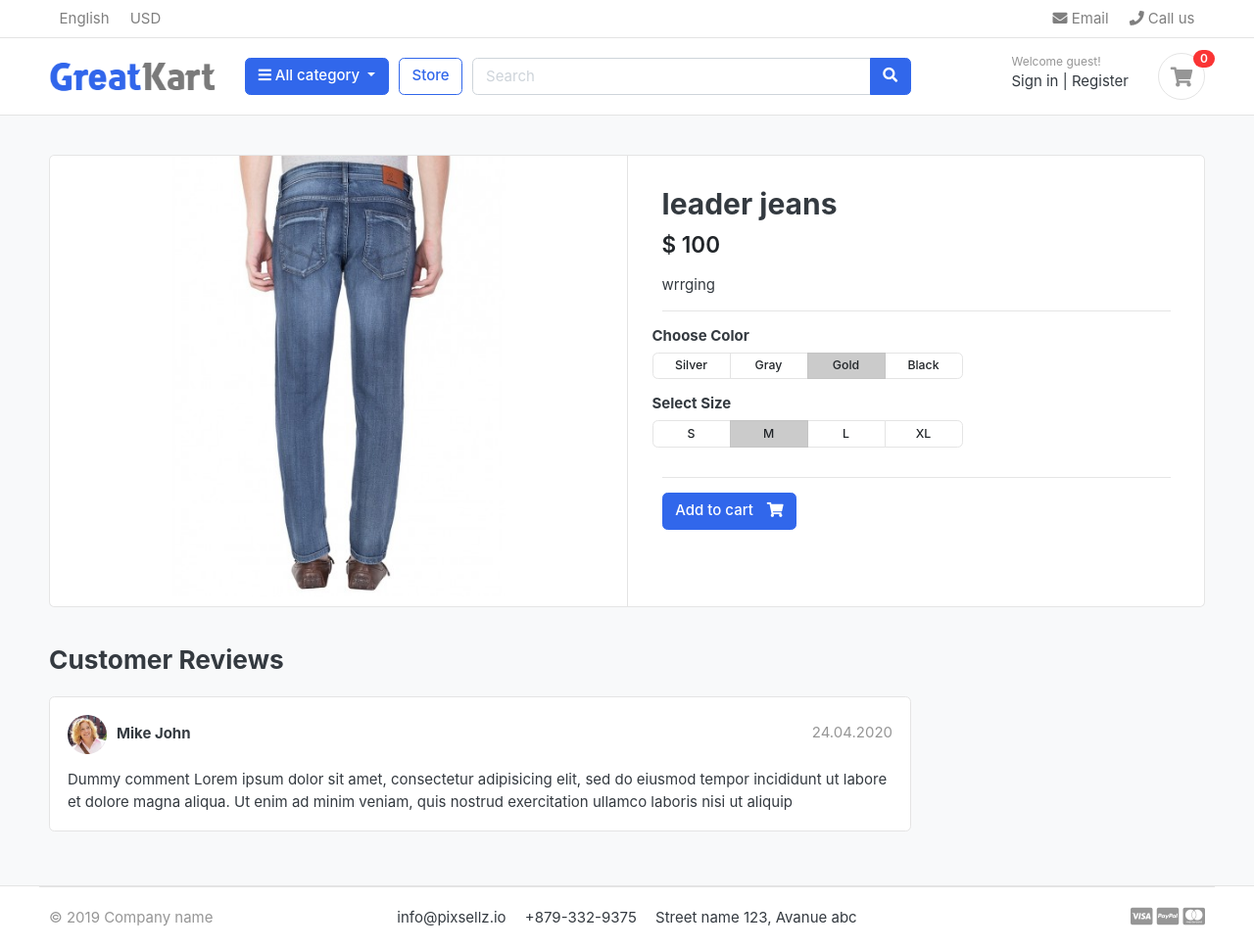
After one commit to kishanworking/ecommerce, a Django app: a page that uses templates/includes/navbar.html in a window 1280 px wide. The commit adds this page. Shown: the whole page at 98% size. Run offline with Django 3.2, Linux system fonts and the light colour scheme; data comes from the database, SQL or seed files in the repository; both versions use the stored data as it was after the commit; some libraries are stand-ins or nearby versions; some web fonts are replaced.

Commit message:
productslug

```diff
--- a/category_app/models.py
+++ b/category_app/models.py
@@ -13,6 +13,7 @@ class Category(models.Model):
 
 
     # takeing url of perticular category
+        # it is for global use also
     def get_url(self):
         return reverse('products_by_category', args=[self.slug])
 
--- a/store_app/models.py
+++ b/store_app/models.py
@@ -1,3 +1,4 @@
+from django.urls import reverse
 from django.db import models
 from category_app.models import Category
 
@@ -16,5 +17,10 @@ class Product(models.Model):
     created_date   = models.DateTimeField(auto_now_add=True)
     modified_date  = models.DateTimeField(auto_now=True)
 
+    # takeing url of perticular category and product
+        # it is for global use also
+    def get_url(self):
+        return reverse('product_detail', args=[self.category.slug, self.slug])
+
     def __str__(self):
         return self.product_name
--- a/store_app/urls.py
+++ b/store_app/urls.py
@@ -7,6 +7,8 @@ urlpatterns = [
 
     path('', views.store, name="store"),
     path('<slug:category_slug>/', views.store, name='products_by_category'),
+    path('<slug:category_slug>/<slug:product_slug>/', views.product_detail, name='product_detail'),
+
 
 
 ]
--- a/store_app/views.py
+++ b/store_app/views.py
@@ -22,3 +22,17 @@ def store(request, category_slug=None):
         'product_count' : product_count,
     }
     return render(request, 'store/store.html', context)
+
+
+# for perticular product detail
+def product_detail(request, category_slug, product_slug):
+    try:
+        single_product = Product.objects.get(category__slug=category_slug, slug=product_slug)
+    except Exception as e:
+        raise e
+
+    context = {
+        'single_product' : single_product,
+    }
+
+    return render(request, 'store/product_detail.html', context)
--- a/templates/home.html
+++ b/templates/home.html
@@ -20,7 +20,7 @@
 <div class="container">
 
 <header class="section-heading">
-	<a href="{% static './store.html' %}" class="btn btn-outline-primary float-right">See all</a>
+	<a href="{% url 'store' %}" class="btn btn-outline-primary float-right">See all</a>
 	<h3 class="section-title">Popular products</h3>
 </header><!-- sect-heading -->
 
@@ -29,7 +29,7 @@
 	{% for i in products %}
 	<div class="col-md-3">
 		<div class="card card-product-grid">
-			<a href="./product-detail.html" class="img-wrap"> <img src="{{ i.images.url }}"> </a>
+			<a href="{{ i.get_url }}" class="img-wrap"> <img src="{{ i.images.url }}"> </a>
 			<figcaption class="info-wrap">
 				<a href="./product-detail.html" class="title">{{i.product_name}}</a>
 				<div class="price mt-1">$ {{ i.price }}</div> <!-- price-wrap.// -->
--- a/templates/includes/navbar.html
+++ b/templates/includes/navbar.html
@@ -31,7 +31,7 @@
         <div class="container">
             <div class="row align-items-center">
                 <div class="col-lg-2 col-md-3 col-6">
-                    <a href="./" class="brand-wrap">
+                    <a href="{% url 'home' %}" class="brand-wrap">
                         <img class="logo" src="{% static './images/logo.png' %}">
                     </a> <!-- brand-wrap.// -->
                 </div>
@@ -41,6 +41,7 @@
                             <i class="fa fa-bars"></i> All category
                         </button>
                         <div class="dropdown-menu">
+                            <a class="dropdown-item" href="{% url 'store' %}">All products</a>
                             {% for i in links %}
                             {% comment %} for linking perticular category  {% endcomment %}
                             <a class="dropdown-item" href="{{ i.get_url }}">{{ i.category_name }}</a>
--- /dev/null
+++ b/templates/store/product_detail.html
@@ -0,0 +1,124 @@
+{% extends "base.html" %}
+{% load static %}
+
+
+{% block content %}
+
+
+
+<section class="section-content padding-y bg">
+    <div class="container">
+
+    <!-- ============================ COMPONENT 1 ================================= -->
+    <div class="card">
+        <div class="row no-gutters">
+            <aside class="col-md-6">
+    <article class="gallery-wrap">
+        <div class="img-big-wrap">
+           <a href="#"><img src="{{ single_product.images.url }}"></a>
+        </div> <!-- img-big-wrap.// -->
+
+    </article> <!-- gallery-wrap .end// -->
+            </aside>
+            <main class="col-md-6 border-left">
+    <article class="content-body">
+
+    <h2 class="title">{{ single_product.product_name }}</h2>
+
+    <div class="mb-3">
+        <var class="price h4">$ {{ single_product.price }}</var>
+    </div>
+
+    <p>{{ single_product.description }}</p>
+
+
+    <hr>
+        <div class="row">
+            <div class="item-option-select">
+                <h6>Choose Color</h6>
+                <div class="btn-group btn-group-sm btn-group-toggle" data-toggle="buttons">
+                  <label class="btn btn-light">
+                    <input type="radio" name="radio_color"> Silver
+                  </label>
+                  <label class="btn btn-light">
+                    <input type="radio" name="radio_color" > Gray
+                  </label>
+                  <label class="btn btn-light active">
+                    <input type="radio" name="radio_color checked"> Gold
+                  </label>
+                  <label class="btn btn-light">
+                    <input type="radio" name="radio_color"> Black
+                  </label>
+                </div>
+            </div>
+        </div> <!-- row.// -->
+        <div class="row">
+            <div class="item-option-select">
+                <h6>Select Size</h6>
+                <div class="btn-group btn-group-sm btn-group-toggle" data-toggle="buttons">
+                  <label class="btn btn-light">
+                    <input type="radio" name="radio_color"> S
+                  </label>
+                  <label class="btn btn-light active">
+                    <input type="radio" name="radio_color" checked> M
+                  </label>
+                  <label class="btn btn-light">
+                    <input type="radio" name="radio_color"> L
+                  </label>
+                  <label class="btn btn-light">
+                    <input type="radio" name="radio_color"> XL
+                  </label>
+                </div>
+            </div>
+        </div> <!-- row.// -->
+        <hr>
+        {% if single_product.stock <= 0 %}
+          <h5 class="text-danger">out of stock</h5>
+        {% else %}
+          <a href="./product-detail.html" class="btn  btn-primary"> <span class="text">Add to cart</span> <i class="fas fa-shopping-cart"></i>  </a>
+        {% endif %}
+        </article> <!-- product-info-aside .// -->
+            </main> <!-- col.// -->
+        </div> <!-- row.// -->
+    </div> <!-- card.// -->
+    <!-- ============================ COMPONENT 1 END .// ================================= -->
+
+    <br>
+
+    <div class="row">
+                <div class="col-md-9">
+
+        <header class="section-heading">
+            <h3>Customer Reviews </h3>
+
+        </header>
+
+        <article class="box mb-3">
+            <div class="icontext w-100">
+                <img src="{% static "./images/avatars/avatar1.jpg" %}" class="img-xs icon rounded-circle">
+                <div class="text">
+                    <span class="date text-muted float-md-right">24.04.2020 </span>
+                    <h6 class="mb-1">Mike John </h6>
+
+                </div>
+            </div> <!-- icontext.// -->
+            <div class="mt-3">
+                <p>
+                    Dummy comment Lorem ipsum dolor sit amet, consectetur adipisicing elit, sed do eiusmod
+                    tempor incididunt ut labore et dolore magna aliqua. Ut enim ad minim veniam,
+                    quis nostrud exercitation ullamco laboris nisi ut aliquip
+                </p>
+            </div>
+        </article>
+
+
+
+        </div> <!-- col.// -->
+    </div> <!-- row.// -->
+
+
+    </div> <!-- container .//  -->
+    </section>
+
+
+{% endblock %}
```
Also changed, not shown: templates/store/store.html (+6 -9 lines), db.sqlite3.
